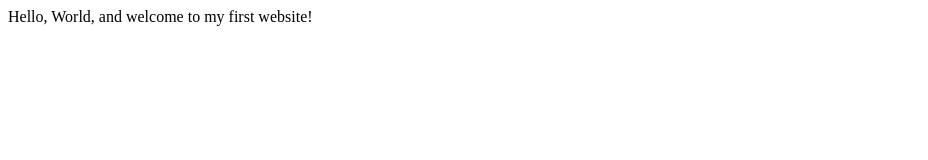
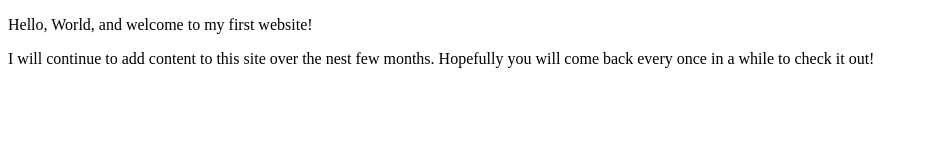
Before and after one commit to ksquared2017/ksquared2017.github.io, a plain HTML site: page index.html in a window 1280 px wide. Shown: the whole page, without its empty margins (0-928 px from the left). Drawn offline with Linux system fonts and the light colour scheme.

Commit message:
Update index.html
Updated index.html file and hopefully this works.

```diff
--- a/index.html
+++ b/index.html
@@ -3,9 +3,11 @@
     <head>
         <meta charset="utf-8">
         <meta name="viewport" content="width=device-width, initial-scale=1.0">
-        <title>My First Website</title>
+        <meta=name"author" content="Josef Kasprzak">
+        <title>Praticing Web Coding | Web Developer</title>
     </head>
     <body>
-       Hello, World, and welcome to my first website!
+      <p>Hello, World, and welcome to my first website!</p>
+        <p>I will continue to add content to this site over the nest few months. Hopefully you will come back every once in a while to check it out!</p>
     </body>
 </html>
```
